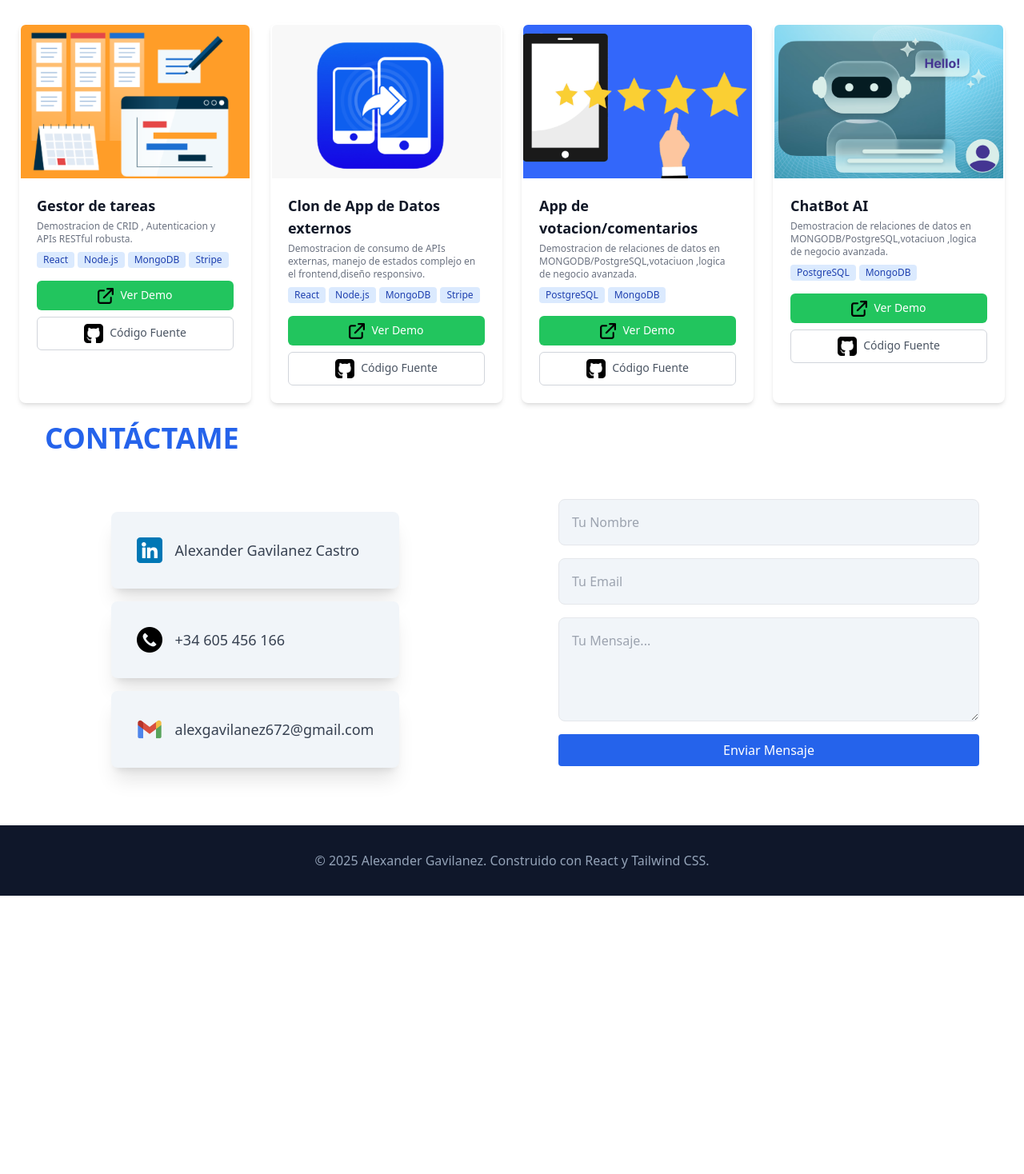
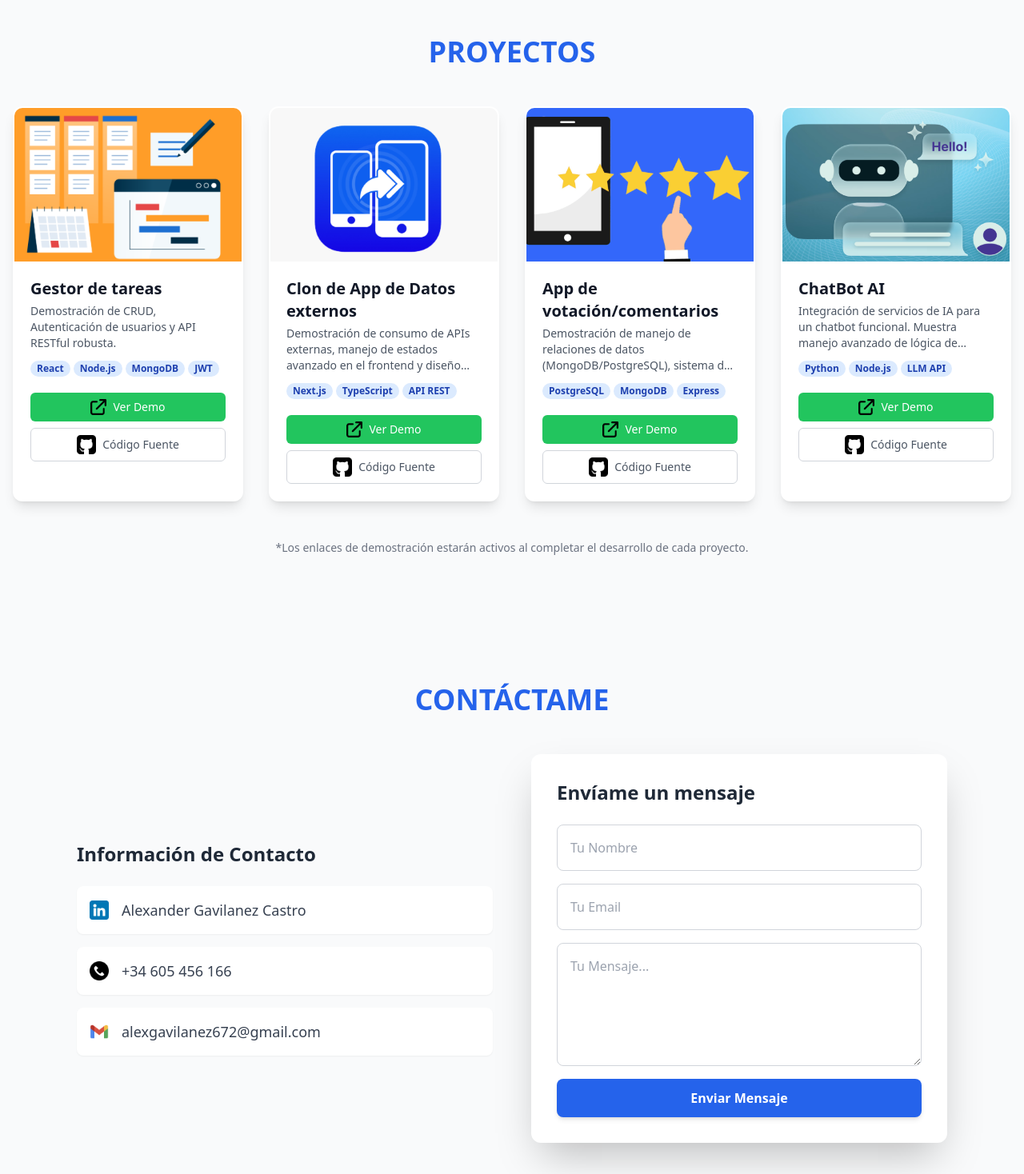
Before and after one commit to xxcastro/alexander-dev-portfolio, a Next.js app in the folder frontend/: page / in a window 1280 px wide. Shown: the part 2322-3790 px from the top of the page at 80% size. Before the commit the page ends 3442 px from the top, so only its background shows below. Built offline with nearby package versions, Linux system fonts and the light colour scheme.

Commit message:
Octavo 2 commit: Componentes ContactForm y ProjectsList Acabados

```diff
--- a/frontend/components/ContactForm.tsx
+++ b/frontend/components/ContactForm.tsx
@@ -1,40 +1,104 @@
+// frontend/components/ContactForm.tsx
+
+// IMPORTANTE: Definir el endpoint de Formspree fuera del componente.
+// Si deseas mover el endpoint a un archivo .env, avísame.
+const FORMSPREE_ENDPOINT = "https://formspree.io/f/myzbpbnk";
 
 export default function ContactForm() {
     return (
-    <div>
-      <div className="mx-14 text-4xl font-extrabold  text-blue-600">
-        <span className="m-auto" >CONTÁCTAME</span>
+        <section id="contact" className="py-20 bg-gray-50">
+            <div className="max-w-6xl mx-auto px-4 sm:px-6 lg:px-8">
+
+                {/* TÍTULO PRINCIPAL */}
+                <h2 className="text-4xl font-extrabold text-blue-600 text-center mb-12">
+                    CONTÁCTAME
+                </h2>
+
+                {/* LAYOUT: GRID RESPONSIVE (1 col móvil, 2 col escritorio) */}
+                <div className="grid grid-cols-1 md:grid-cols-2 gap-12">
+
+                    {/* COLUMNA 1: INFORMACIÓN DE CONTACTO Y REDES */}
+                    <div className="flex flex-col justify-center">
+                        <h3 className="text-2xl font-bold text-gray-800 mb-6 text-center md:text-left">
+                            Información de Contacto
+                        </h3>
+
+                        {/* Contenedor de Íconos y Datos */}
+                        <div className="space-y-4">
+
+                            {/* LinkedIn */}
+                            <div className="flex items-center space-x-4 bg-white p-4 rounded-lg shadow-sm">
+                                <img className="w-6 h-6" src="/images/icons/linkedin.png" alt="icon-linkedin" />
+                                <a
+                                    className="text-lg text-gray-700 hover:text-blue-600 font-medium break-words" // break-words para evitar desbordamiento
+                                    href="https://www.linkedin.com/in/alexander-gavilanez-castro-037a8927b/"
+                                    target="_blank"
+                                    rel="noopener noreferrer"
+                                >
+                                    Alexander Gavilanez Castro
+                                </a>
                             </div>
-      <div className="grid grid-cols-2 gap-1">
-        <div className="flex flex-col justify-center items-center mx-14 my-14">
-          <div>
-            <div className="flex items-center space-x-4 my-4 bg-slate-100 p-8 rounded-lg hover:bg-slate-200 transition duration-300 shadow-xl">
-              <img className="w-8 h-8" src="/images/icons/linkedin.png" alt="icon-linkedin" />
-              <a className="text-lg text-gray-700 hover:text-gray-900" href="https://www.linkedin.com/in/alexander-gavilanez-castro-037a8927b/">Alexander Gavilanez Castro</a>
-            </div>
-            <div className="flex items-center space-x-4 my-4 bg-slate-100 p-8 rounded-lg hover:bg-slate-200 transition duration-300 shadow-xl">
-              <img className="w-8 h-8" src="/images/icons/phone-call.png" alt="icon-phone" />
+
+                            {/* Teléfono */}
+                            <div className="flex items-center space-x-4 bg-white p-4 rounded-lg shadow-sm">
+                                <img className="w-6 h-6" src="/images/icons/phone-call.png" alt="icon-phone" />
                                 <span className="text-lg text-gray-700">+34 605 456 166</span>
                             </div>
-            <div className="flex items-center space-x-4 my-4 bg-slate-100 p-8 rounded-lg hover:bg-slate-200 transition duration-300 shadow-xl">
-              <img className="w-8 h-8" src="/images/icons/email.png" alt="icon-email" />
+
+                            {/* Email */}
+                            <div className="flex items-center space-x-4 bg-white p-4 rounded-lg shadow-sm">
+                                <img className="w-6 h-6" src="/images/icons/email.png" alt="icon-email" />
                                 <span className="text-lg text-gray-700">alexgavilanez672@gmail.com</span>
+                            </div>
+
+                        </div>
+                    </div>
+
+                    {/* COLUMNA 2: FORMULARIO DE CONTACTO */}
+                    <div className="bg-white p-8 rounded-xl shadow-2xl">
+                        <h3 className="text-2xl font-bold text-gray-800 mb-6">
+                            Envíame un mensaje
+                        </h3>
+                        <form action={FORMSPREE_ENDPOINT} method="POST" className="flex flex-col gap-y-4">
+
+                            {/* Input Nombre */}
+                            <input
+                                type="text"
+                                name="name"
+                                placeholder="Tu Nombre"
+                                required
+                                className="w-full border border-gray-300 focus:border-blue-500 focus:ring-blue-500 p-4 rounded-lg transition duration-200"
+                            />
+
+                            {/* Input Email */}
+                            <input
+                                type="email"
+                                name="_replyto" // CLAVE para Formspree
+                                placeholder="Tu Email"
+                                required
+                                className="w-full border border-gray-300 focus:border-blue-500 focus:ring-blue-500 p-4 rounded-lg transition duration-200"
+                            />
+
+                            {/* Textarea Mensaje */}
+                            <textarea
+                                name="message"
+                                placeholder="Tu Mensaje..."
+                                required
+                                rows={5}
+                                className="w-full border border-gray-300 focus:border-blue-500 focus:ring-blue-500 p-4 rounded-lg transition duration-200"
+                            ></textarea>
+
+                            {/* Botón de Envío */}
+                            <button
+                                type="submit"
+                                className="bg-blue-600 text-white p-3 rounded-lg font-semibold hover:bg-blue-700 transition duration-300 shadow-md"
+                            >
+                                Enviar Mensaje
+                            </button>
+                        </form>
                     </div>
                 </div>
             </div>
-        <div className="mx-14 my-14">
-            <form action="https://formspree.io/f/myzbpbnk" method="POST" className="flex flex-col gap-y-4 ">
-              <input type="text" name="name" placeholder="Tu Nombre" required className=" border bg-slate-100 p-4 rounded-lg hover:bg-slate-200"  />
-              <input type="email" name="_replyto" placeholder="Tu Email" required className=" border bg-slate-100 p-4 rounded-lg hover:bg-slate-200"  />
-              <textarea name="message" placeholder="Tu Mensaje..." required rows={4} className=" border bg-slate-100 p-4 rounded-lg hover:bg-slate-200"></textarea>
-              <button type="submit" className="bg-blue-600 text-white p-2 rounded hover:bg-blue-700">Enviar Mensaje</button>
-            </form>
-        </div>
-      </div>
-
-    </div>
-
-
-
+        </section>
     );
 }
--- a/frontend/components/ProjectsList.tsx
+++ b/frontend/components/ProjectsList.tsx
@@ -1,13 +1,28 @@
+// frontend/components/ProjectsList.tsx
 import Link from 'next/link';
+import Image from 'next/image'; // Importar para optimización
 
+// Interfaz para usar TypeScript (Opcional, pero profesional)
+interface ProjectItem {
+    id: number;
+    name: string;
+    description: string;
+    image: string;
+    stack: string[];
+    demoUrl: string;
+    githubUrl: string;
+    status: string;
+}
+
+// Componente principal
 export default function ProjectsList() {
-    const projectsItems = [
+    const projectsItems: ProjectItem[] = [ // Usamos la interfaz aquí
         {
             id: 1,
             name: 'Gestor de tareas',
-            description: 'Demostracion de CRID , Autenticacion y APIs RESTful robusta.',
+            description: 'Demostración de CRUD, Autenticación de usuarios y API RESTful robusta.', // CORREGIDO
             image: '/images/gestortareas.png',
-            stack: ['React', 'Node.js', 'MongoDB', 'Stripe'],
+            stack: ['React', 'Node.js', 'MongoDB', 'JWT'], // JWT en lugar de Stripe
             demoUrl: '#',
             githubUrl: '#',
             status: 'In progress',
@@ -15,19 +30,19 @@ export default function ProjectsList() {
         {
             id: 2,
             name: 'Clon de App de Datos externos',
-            description: 'Demostracion de consumo de APIs externas, manejo de estados complejo en el frontend,diseño responsivo.',
+            description: 'Demostración de consumo de APIs externas, manejo de estados avanzado en el frontend y diseño completamente responsive.', // CORREGIDO
             image: '/images/clonapps.png',
-            stack: ['React', 'Node.js', 'MongoDB', 'Stripe'],
+            stack: ['Next.js', 'TypeScript', 'API REST'],
             demoUrl: '#',
             githubUrl: '#',
             status: 'In progress',
         },
         {
             id: 3,
-            name: 'App de votacion/comentarios',
-            description: 'Demostracion de relaciones de datos en MONGODB/PostgreSQL,votaciuon ,logica de negocio avanzada.',
+            name: 'App de votación/comentarios',
+            description: 'Demostración de manejo de relaciones de datos (MongoDB/PostgreSQL), sistema de votación y lógica de negocio avanzada.', // CORREGIDO
             image: '/images/appvotacion.png',
-            stack: ['PostgreSQL','MongoDB'],
+            stack: ['PostgreSQL', 'MongoDB', 'Express'],
             demoUrl: '#',
             githubUrl: '#',
             status: 'In progress',
@@ -35,9 +50,9 @@ export default function ProjectsList() {
         {
             id: 4,
             name: 'ChatBot AI',
-            description: 'Demostracion de relaciones de datos en MONGODB/PostgreSQL,votaciuon ,logica de negocio avanzada.',
+            description: 'Integración de servicios de IA para un chatbot funcional. Muestra manejo avanzado de lógica de negocio y APIs externas.', // Versión limpia de la descripción
             image: '/images/chatbot.png',
-            stack: ['PostgreSQL','MongoDB'],
+            stack: ['Python', 'Node.js', 'LLM API'],
             demoUrl: '#',
             githubUrl: '#',
             status: 'In progress',
@@ -45,46 +60,54 @@ export default function ProjectsList() {
     ];
 
     return (
-        <div>
-            <div className="mx-14 text-4xl font-extrabold  text-blue-600">
-                <span className="m-auto" >PROYECTOS</span>
+        <section id="projects" className="py-20 bg-gray-50">
+            {/* Título: Usamos text-center y max-w */}
+            <div className="max-w-7xl mx-auto px-4 text-center mb-12">
+                <h1 className="text-4xl font-extrabold text-blue-600">PROYECTOS</h1>
             </div>
-            <div className="container mx-auto p-6">
-                <div className="grid grid-cols-1 sm:grid-cols-2 md:grid-cols-3 lg:grid-cols-4 gap-6">
+
+            <div className="max-w-7xl mx-auto px-4">
+                <div className="grid grid-cols-1 sm:grid-cols-2 lg:grid-cols-3 xl:grid-cols-4 gap-8">
                     {projectsItems.map((item) => (
-                       // Solo cambia el div de la tarjeta y los botones
-                        <div key={item.id} className="bg-white rounded-lg shadow-md overflow-hidden transform transition duration-300 border-2 border-transparent hover:border-blue-500">
+                        <div key={item.id} className="bg-white rounded-xl shadow-lg overflow-hidden transform transition duration-300 border-2 border-transparent hover:border-blue-500 hover:shadow-2xl">
 
-                            <img src={item.image} alt={item.name} className="w-full h-48 object-cover" />
+                            {/* IMAGEN OPTIMIZADA */}
+                            <div className="w-full h-48 relative">
+                                <Image
+                                    src={item.image}
+                                    alt={item.name}
+                                    fill // Ocupa todo el contenedor
+                                    sizes="(max-width: 640px) 100vw, 33vw" // Mejora la optimización
+                                    className="object-cover"
+                                />
+                            </div>
 
                             <div className="p-5 flex flex-col justify-between h-auto">
-                                {/* ... (Título, Descripción, SkillTag igual que el Diseño 1) ... */}
-                                <h2 className="text-lg font-bold text-gray-900">{item.name}</h2>
-                                <p className="text-xs text-gray-500 mt-1">{item.description}</p>
-                                {/* Stack Tecnológico Horizontal */}
-                                <div className="flex flex-wrap gap-1 mt-2">
+                                <h2 className="text-xl font-bold text-gray-900">{item.name}</h2>
+                                <p className="text-sm text-gray-600 mt-1 line-clamp-3">{item.description}</p>
+
+                                {/* Stack Tecnológico */}
+                                <div className="flex flex-wrap gap-1 mt-3">
                                     {item.stack.map((tech) => (
-                                        <span key={tech} className="text-xs font-medium px-2 py-0.5 rounded bg-blue-100 text-blue-800">
+                                        <span key={tech} className="text-xs font-semibold px-2 py-0.5 rounded-full bg-blue-100 text-blue-800">
                                             {tech}
                                         </span>
                                     ))}
                                 </div>
-                                {/* Botones */}
-                                <div className="flex flex-col space-y-2 mt-4">
-                                    <Link
-                                        href={item.demoUrl}
-                                        className="w-full text-center px-4 py-2 text-sm font-medium rounded-md text-white bg-green-500 hover:bg-green-600 transition duration-300"
-                                        target="_blank"
-                                    >
-                                        <img className='h-5 w-5 inline-block mr-2' src="images/icons/link.png" alt="icon-demo" />
+
+                                {/* Botones (Flexbox Robusto) */}
+                                <div className="flex flex-col space-y-2 mt-5">
+                                    <Link href={item.demoUrl} target="_blank"
+                                        className="w-full text-center px-4 py-2 text-sm font-medium rounded-md text-white bg-green-500 hover:bg-green-600 transition duration-300 flex items-center justify-center gap-2">
+
+                                        <img className='h-5 w-5 flex-shrink-0' src="/images/icons/link.png" alt="icon-demo" />
                                         Ver Demo
                                     </Link>
-                                    <Link
-                                        href={item.githubUrl}
-                                        className="w-full text-center px-4 py-2 text-sm font-medium rounded-md text-gray-600 border border-gray-300 hover:bg-gray-50 transition duration-300"
-                                        target="_blank"
-                                    >
-                                        <img className='h-6 w-6 inline-block mr-2' src="images/icons/github.png" alt="icon-github" />
+
+                                    <Link href={item.githubUrl} target="_blank"
+                                        className="w-full text-center px-4 py-2 text-sm font-medium rounded-md text-gray-600 border border-gray-300 hover:bg-gray-100 transition duration-300 flex items-center justify-center gap-2">
+
+                                        <img className='h-6 w-6 flex-shrink-0' src="/images/icons/github.png" alt="icon-github" />
                                         Código Fuente
                                     </Link>
                                 </div>
@@ -93,6 +116,11 @@ export default function ProjectsList() {
                     ))}
                 </div>
             </div>
-        </div>
+
+            {/* Pie de página de la sección */}
+            <p className="text-center mt-12 text-gray-500 text-sm">
+                *Los enlaces de demostración estarán activos al completar el desarrollo de cada proyecto.
+            </p>
+        </section>
     );
 }
```
Lines whose indentation alone changed are shown as unchanged.
